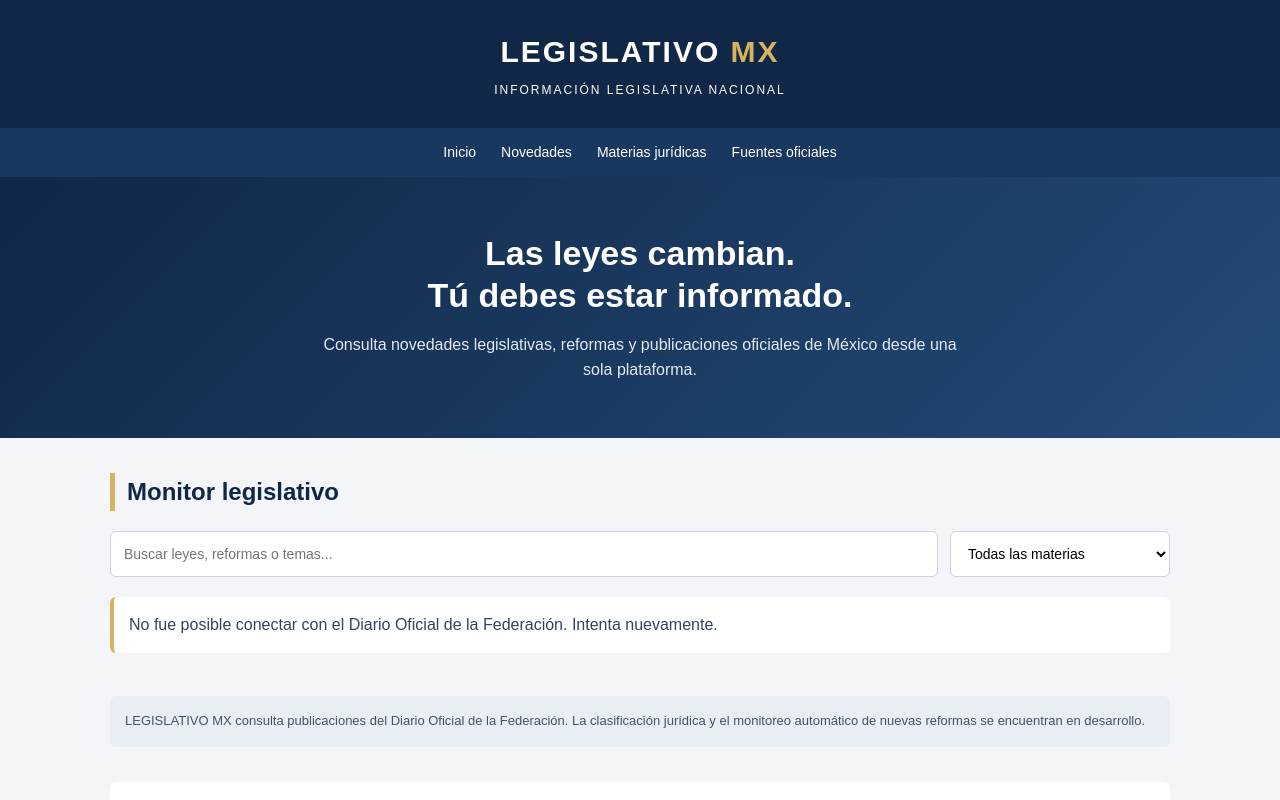
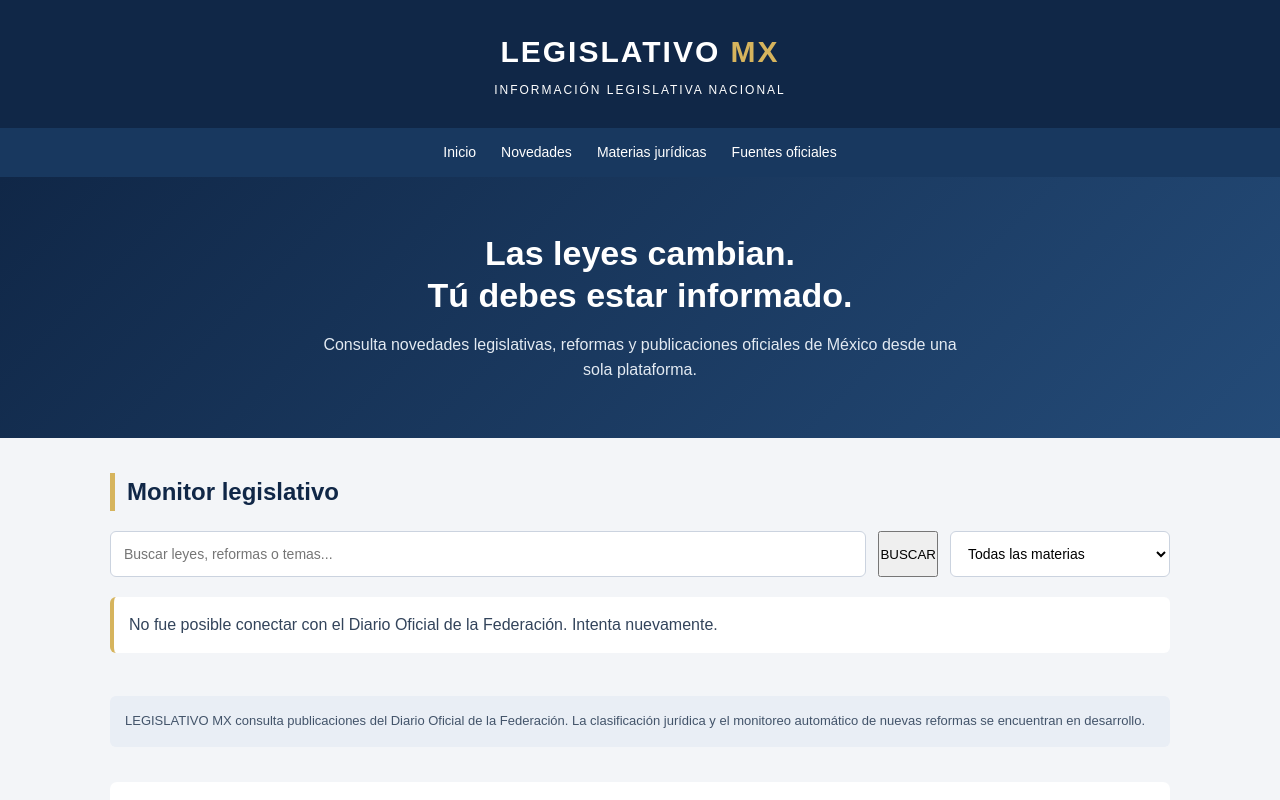
Before and after one commit to adolfosanchez19445-spec/Legislativo-mx, a plain HTML site: page index.html in a window 1280 px wide. Shown: the top 800 px of the page. Drawn offline with Linux system fonts and the light colour scheme; no server answers.

Commit message:
Update index.html

```diff
--- a/index.html
+++ b/index.html
@@ -272,6 +272,10 @@
     placeholder="Buscar leyes, reformas o temas..."
   >
 
+  <button type="button" id="search-button">
+    BUSCAR
+  </button>
+
   <select id="category">
       <option value="todos">Todas las materias</option>
       <option value="Penal">Derecho penal</option>
```
Lines whose indentation alone changed are shown as unchanged.
